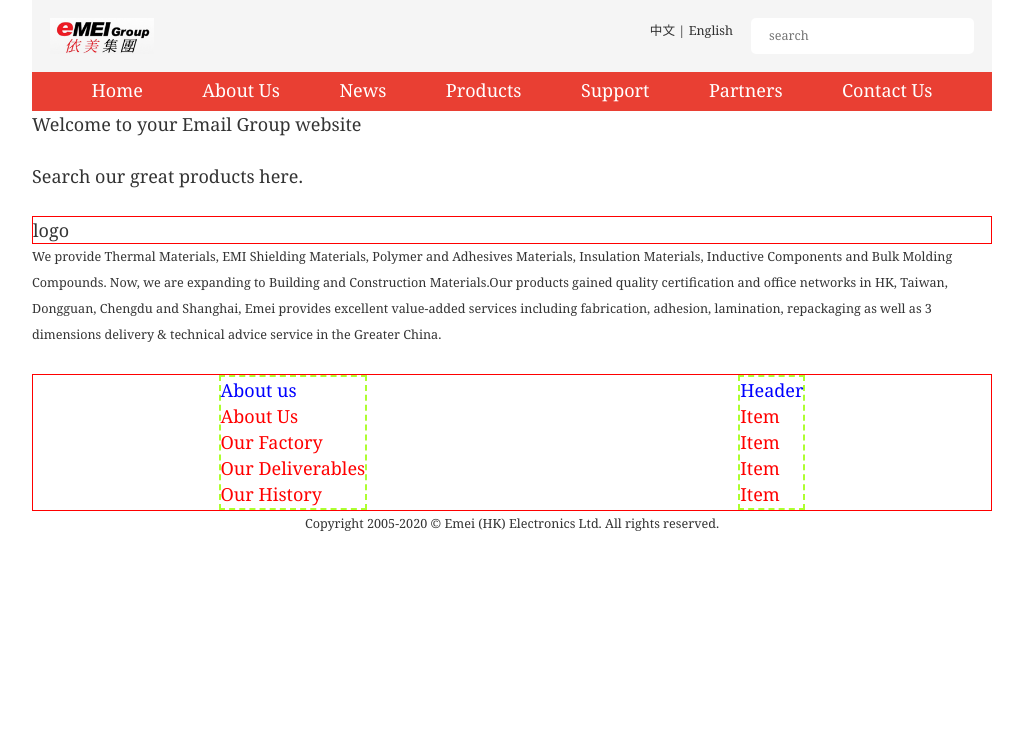
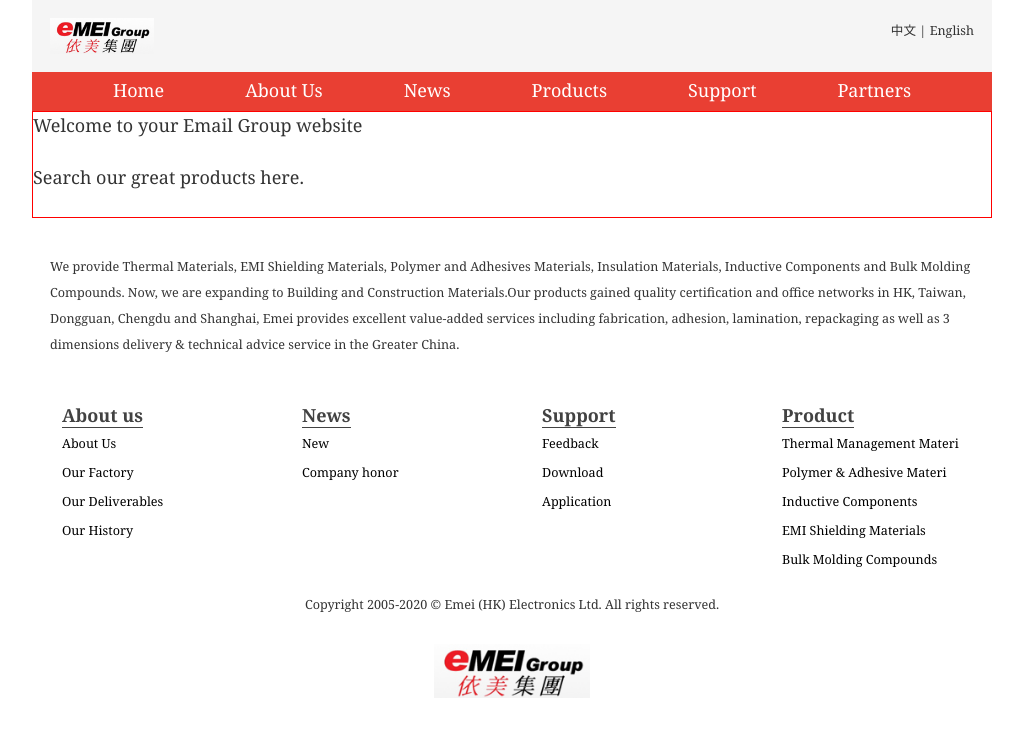
Before and after one commit to umedard/emei, a Gatsby site: page / in a window 1280 px wide. Shown: the whole page, without its empty margins (128-1151 px from the left). Built offline with nearby package versions, Linux system fonts and the light colour scheme; Gatsby itself is replaced by a stand-in of ours.

Commit message:
add new elements to footer, desactivte search

```diff
--- a/src/components/footer.js
+++ b/src/components/footer.js
@@ -4,9 +4,9 @@ import style from "./footer.module.css"
 
 const Footer = () => (
   <footer className={style.footer} >
-    <div className={style.footer__logo}>
-        logo
-    </div>
+
+
+
     <p className={style.footer__description}>
         We provide Thermal Materials, EMI Shielding Materials, Polymer and Adhesives Materials, Insulation Materials,
         Inductive Components and Bulk Molding Compounds.
@@ -25,15 +25,31 @@ const Footer = () => (
             <li className={style.list__item}><a className={style.list__link} href="#X">Our History</a></li>
           </ul>
           <ul className={style.list}>
-            <li className={style.list__item}><a className={`${style.list__link} ${style.list__link_header}`} href="#X">Header</a></li>
-            <li className={style.list__item}><a className={style.list__link} href="#X">Item</a></li>
-            <li className={style.list__item}><a className={style.list__link} href="#X">Item</a></li>
-            <li className={style.list__item}><a className={style.list__link} href="#X">Item</a></li>
-            <li className={style.list__item}><a className={style.list__link} href="#X">Item</a></li>
+            <li className={style.list__item}><span className={`${style.list__link} ${style.list__link_header}`} href="#X">News</span></li>
+            <li className={style.list__item}><a className={style.list__link} href="#X">New</a></li>
+            <li className={style.list__item}><a className={style.list__link} href="#X">Company honor</a></li>
           </ul>
+          <ul className={style.list}>
+            <li className={style.list__item}><span className={`${style.list__link} ${style.list__link_header}`} href="#X">Support</span></li>
+            <li className={style.list__item}><a className={style.list__link} href="#X">Feedback</a></li>
+            <li className={style.list__item}><a className={style.list__link} href="#X">Download</a></li>
+            <li className={style.list__item}><a className={style.list__link} href="#X">Application</a></li>
+          </ul>
+          <ul className={style.list}>
+            <li className={style.list__item}><span className={`${style.list__link} ${style.list__link_header}`} href="#X">Product</span></li>
+            <li className={style.list__item}><a className={style.list__link} href="#X">Thermal Management Materi</a></li>
+            <li className={style.list__item}><a className={style.list__link} href="#X">Polymer & Adhesive Materi</a></li>
+            <li className={style.list__item}><a className={style.list__link} href="#X">Inductive Components</a></li>
+            <li className={style.list__item}><a className={style.list__link} href="#X">EMI Shielding Materials</a></li>
+            <li className={style.list__item}><a className={style.list__link} href="#X">Bulk Molding Compounds</a></li>
+          </ul>
+
     </div>
 
     <p className={style.footer__copyright}>Copyright 2005-{new Date().getFullYear()} © Emei (HK) Electronics Ltd. All rights reserved.</p>
+
+    {/* Footer logo */}
+    <div className={style.logo}></div>
 
   </footer>
 )
--- a/src/components/footer.module.css
+++ b/src/components/footer.module.css
@@ -1,3 +1,17 @@
+/* Logo */
+
+.logo {
+    margin: .7rem auto;
+    width: 20rem;
+    height: 3rem;
+    background-image: url("../images/logo.jpg");
+    background-repeat: no-repeat;
+    background-position: center;
+    background-size: contain;
+}
+
+/* Footer */
+
 .footer {
     margin: 0;
 }
@@ -10,6 +24,7 @@
 
 .footer__description {
     font-size: .7rem;
+    padding: 2rem 1rem 0;
 }
 
 .footer__logo {
@@ -17,19 +32,37 @@
 }
 
 .footer__links {
-    border: 1px solid red;
     display: flex;
+    flex-wrap: wrap;
     justify-content: space-around;
 }
 
-/* list */
+/* list of links */
 
 .list {
     text-decoration: none;
-    border: 2px dashed greenyellow;
     margin: 0;
+    width: 11rem;
+    padding: 1rem .5rem;
 }
 
+@media (max-width: 800px) {
+    .list {
+        width: 17rem;
+    }
+}
+
+@media (max-width: 644px) {
+    .list {
+        width: 13rem;
+    }
+}
+
+@media (max-width: 440px) {
+    .list {
+        width: 11rem;
+    }
+}
 
 .list__item {
     list-style: none;
@@ -38,10 +71,21 @@
 
 .list__link {
     text-decoration: none;
+    color: black;
+    font-size: .7rem;
+}
 
-    color: red;
+
+@media (max-width: 800px) {
+    .list__link {
+        text-decoration: none;
+        font-size: .6rem;
+    }
 }
 
 .list__link_header {
-    color: blue;
+    color: #424242;
+    font-weight: 900;
+    font-size: 1rem;
+    border-bottom: 1px solid #424242;
 }
--- a/src/components/header.js
+++ b/src/components/header.js
@@ -9,7 +9,7 @@ const Header = () => (
       <div className={style.header__logo}></div>
       <div className={style.header__searchBox} >
         <div className={style.header__language} >中文 | English </div>
-        <input className={style.header__search} type="text" placeholder="search"></input>
+        {/* <input className={style.header__search} type="text" placeholder="search"></input> */}
       </div>
     </div>
 
--- a/src/components/layout.js
+++ b/src/components/layout.js
@@ -10,7 +10,7 @@ const Layout = ({ children }) => {
 
       <div className={style.layout}>
           <Header/>
-          <main>{children}</main>
+          <main className={style.layout__main}>{children}</main>
           <Footer/>
       </div>
 
--- a/src/components/layout.module.css
+++ b/src/components/layout.module.css
@@ -2,3 +2,7 @@
     margin: 0 auto;
     max-width: 960px;
 }
+
+.layout__main {
+     border: 1px solid red;
+}
--- a/src/components/mainMenu.js
+++ b/src/components/mainMenu.js
@@ -10,7 +10,7 @@ const Menu = () => (
           <li className={style.menu__item}><a className={style.menu__link} href="#x">Products</a></li>
           <li className={style.menu__item}><a className={style.menu__link} href="#x">Support</a></li>
           <li className={style.menu__item}><a className={style.menu__link} href="#x">Partners</a></li>
-          <li className={style.menu__item}><a className={style.menu__link} href="#x">Contact Us</a></li>
+          {/* <li className={style.menu__item}><a className={style.menu__link} href="#x">Contact Us</a></li> */}
       </ul>
   </nav>
 )
```
